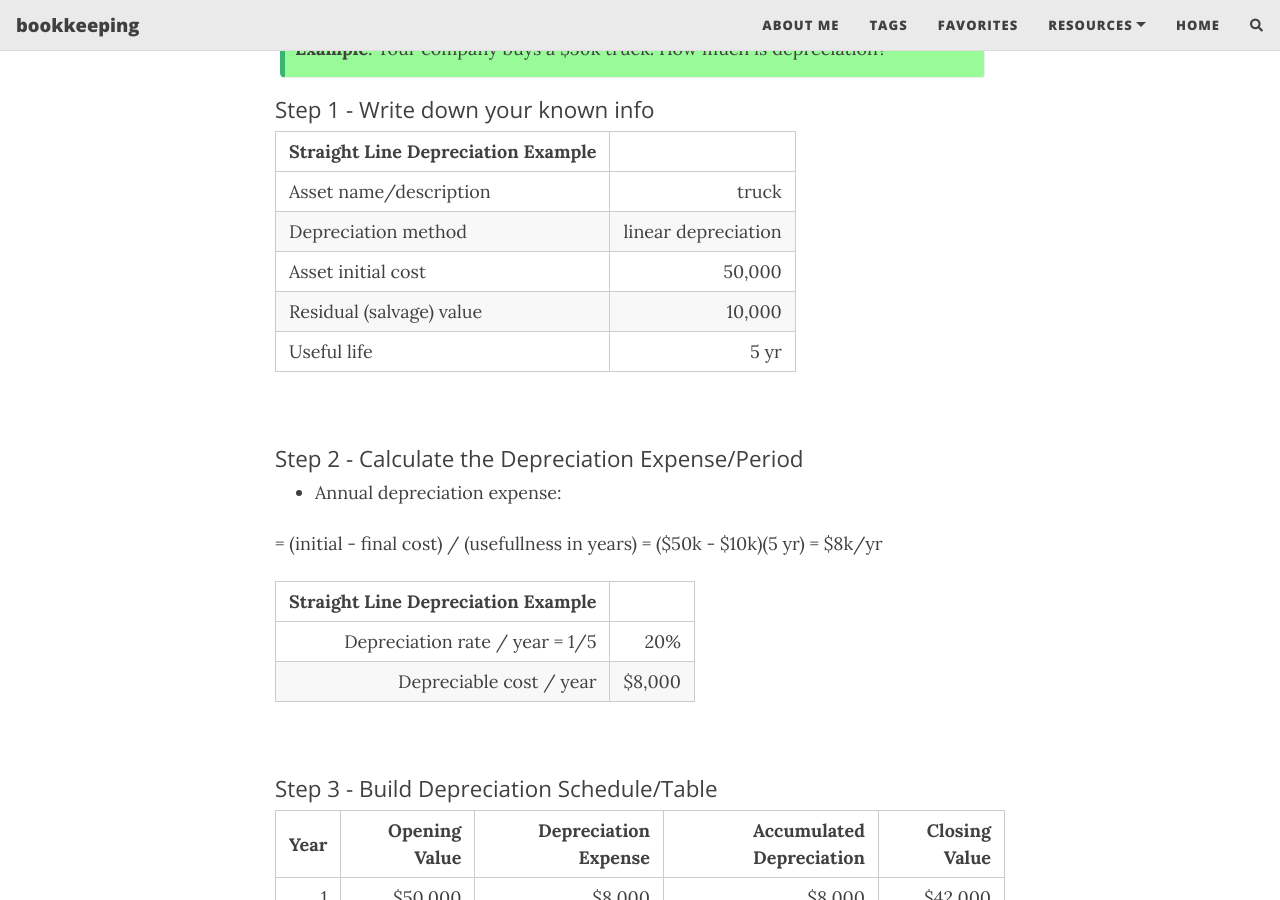
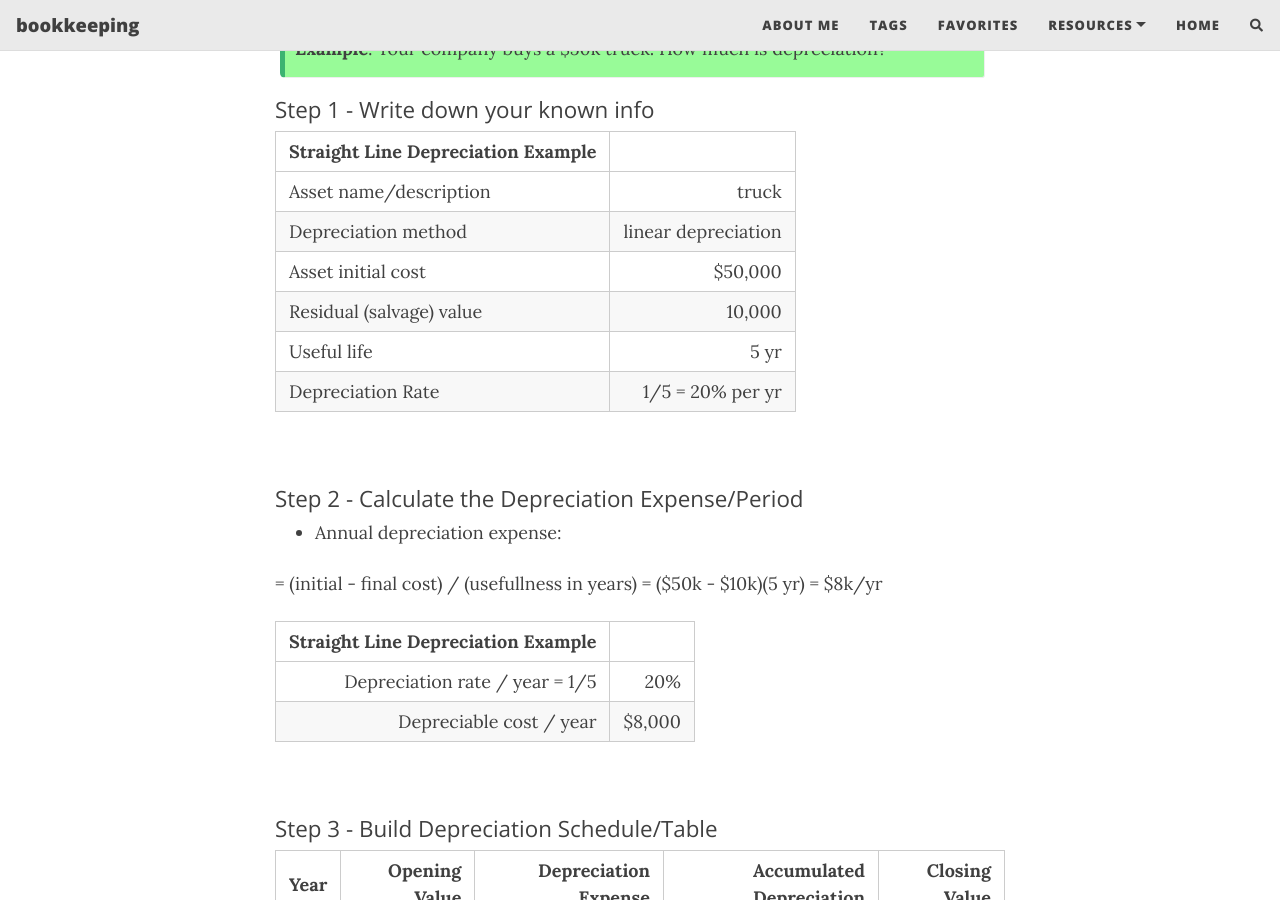
Before and after one commit to mcc-us/mcc-us.github.io.bkup, a Jekyll site: the page built from _posts/2024-01-07-sl-depreciation.md, in a window 1280 px wide and 900 px high, scrolled down 412 px. Built offline with Jekyll 4.4.1, drawn with Linux system fonts in a browser that asks for light colours; nearby versions of some CDN libraries; comment, search, counter and statistics services are not loaded.

Commit message:
minor mod

```diff
--- a/_posts/2024-01-07-sl-depreciation.md
+++ b/_posts/2024-01-07-sl-depreciation.md
@@ -16,13 +16,14 @@ As found in [straight line depreciation - youtube](https://www.youtube.com/watch
 
 ### Step 1 - Write down your known info
 
-| Straight Line Depreciation Example ||
-| :--- |-----: |
+| Straight Line Depreciation Example |  |
+|:-----------------------------------|-:|
 | Asset name/description | truck |
-| Depreciation method | linear depreciation   |
-| Asset initial cost | 50,000 |
+| Depreciation method | linear depreciation |
+| Asset initial cost | $50,000 |
 | Residual (salvage) value | 10,000 |
 | Useful life | 5 yr |
+| Depreciation Rate | 1/5 = 20% per yr |
 
 <br>
 
```
